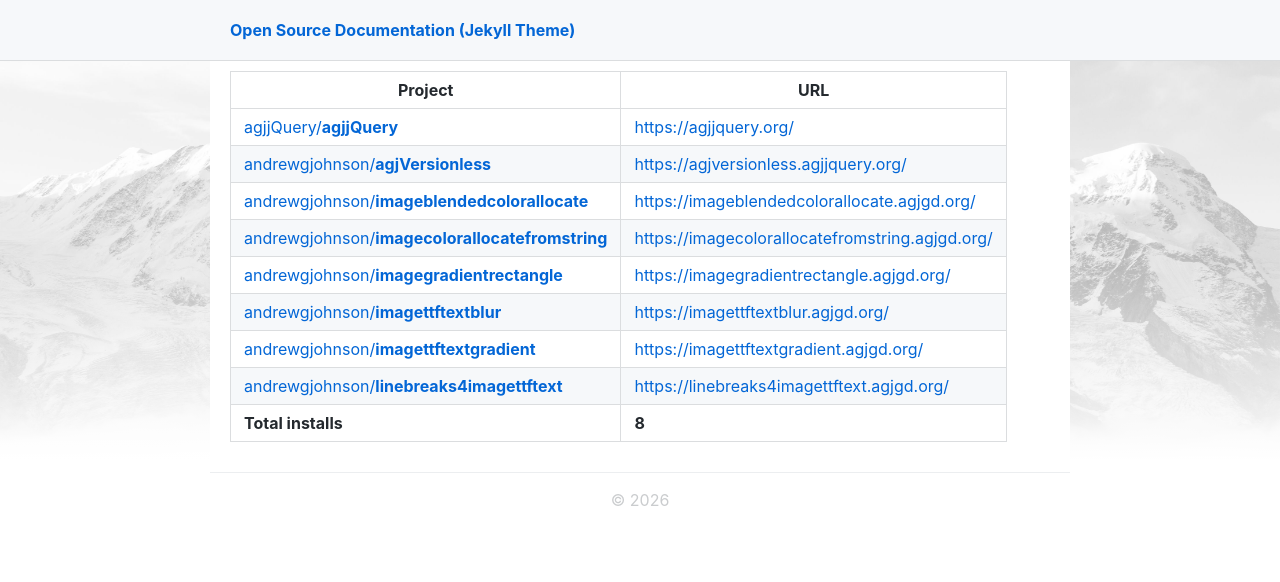
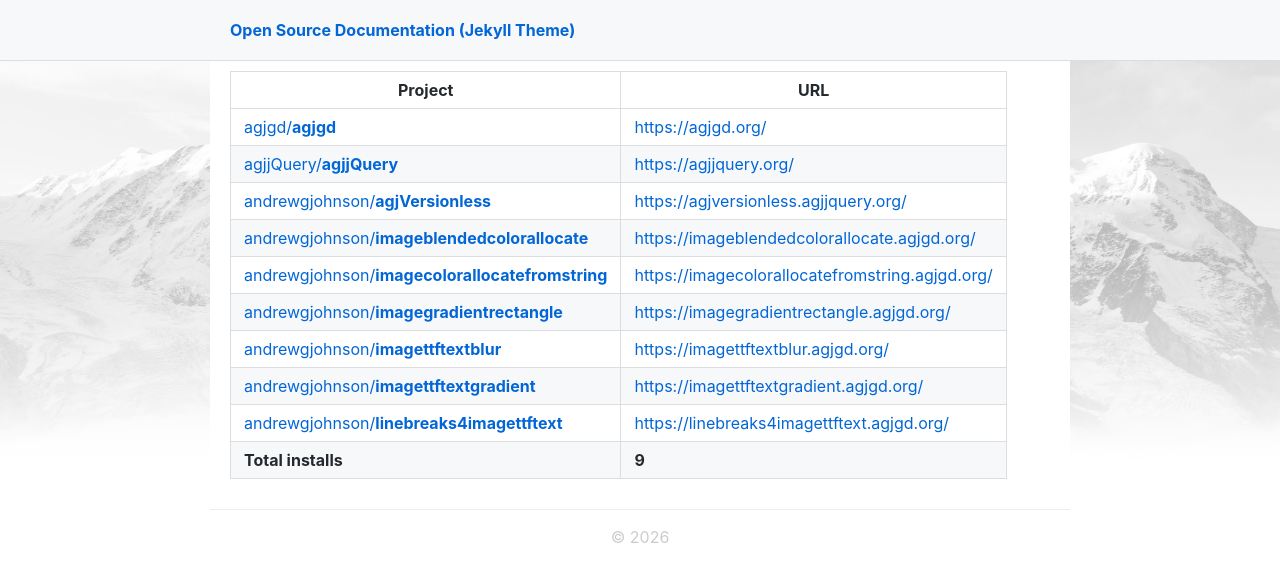
Before and after one commit to andrewgjohnson/open-source-documentation-jekyll-theme, a Jekyll site: the page built from INSTALLS.md, in a window 1280 px wide. Shown: the top 582 px of the page. Built offline with Jekyll 4.4.1, drawn with Linux system fonts in a browser that asks for light colours; nearby versions of some CDN libraries; our own code applies the rules of GitHub Pages for plain Markdown files.

Commit message:
Update jekyll theme installs badge and report

```diff
--- a/INSTALLS.md
+++ b/INSTALLS.md
@@ -1,5 +1,6 @@
 Project|URL
 -------|---
+[agjgd/**agjgd**](https://github.com/agjgd/agjgd/blob/master/_config.yml#L5)|[https://agjgd.org/](https://agjgd.org/)
 [agjjQuery/**agjjQuery**](https://github.com/agjjQuery/agjjQuery/blob/main/_config.yml#L5)|[https://agjjquery.org/](https://agjjquery.org/)
 [andrewgjohnson/**agjVersionless**](https://github.com/andrewgjohnson/agjVersionless/blob/main/_config.yml#L5)|[https://agjversionless.agjjquery.org/](https://agjversionless.agjjquery.org/)
 [andrewgjohnson/**imageblendedcolorallocate**](https://github.com/andrewgjohnson/imageblendedcolorallocate/blob/master/_config.yml#L5)|[https://imageblendedcolorallocate.agjgd.org/](https://imageblendedcolorallocate.agjgd.org/)
@@ -8,4 +9,4 @@ Project|URL
 [andrewgjohnson/**imagettftextblur**](https://github.com/andrewgjohnson/imagettftextblur/blob/master/_config.yml#L5)|[https://imagettftextblur.agjgd.org/](https://imagettftextblur.agjgd.org/)
 [andrewgjohnson/**imagettftextgradient**](https://github.com/andrewgjohnson/imagettftextgradient/blob/master/_config.yml#L5)|[https://imagettftextgradient.agjgd.org/](https://imagettftextgradient.agjgd.org/)
 [andrewgjohnson/**linebreaks4imagettftext**](https://github.com/andrewgjohnson/linebreaks4imagettftext/blob/master/_config.yml#L5)|[https://linebreaks4imagettftext.agjgd.org/](https://linebreaks4imagettftext.agjgd.org/)
-**Total installs**|**8**
+**Total installs**|**9**
```
Also changed, not shown: assets/images/installs-badge.png.
